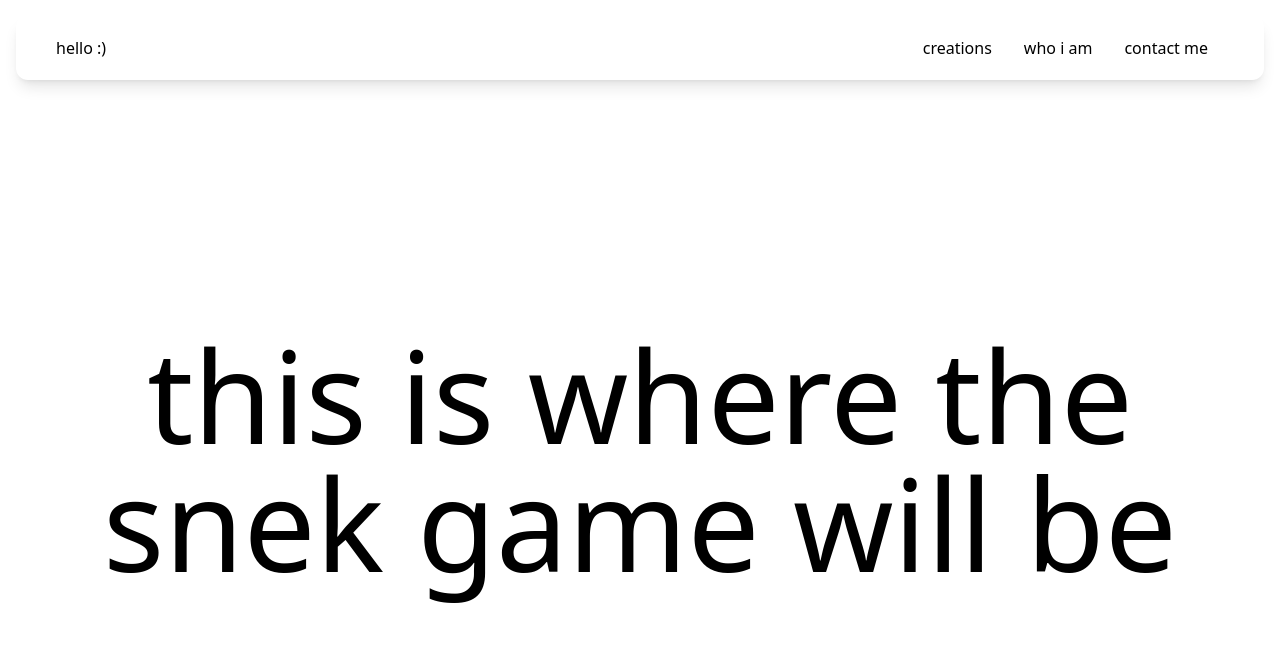
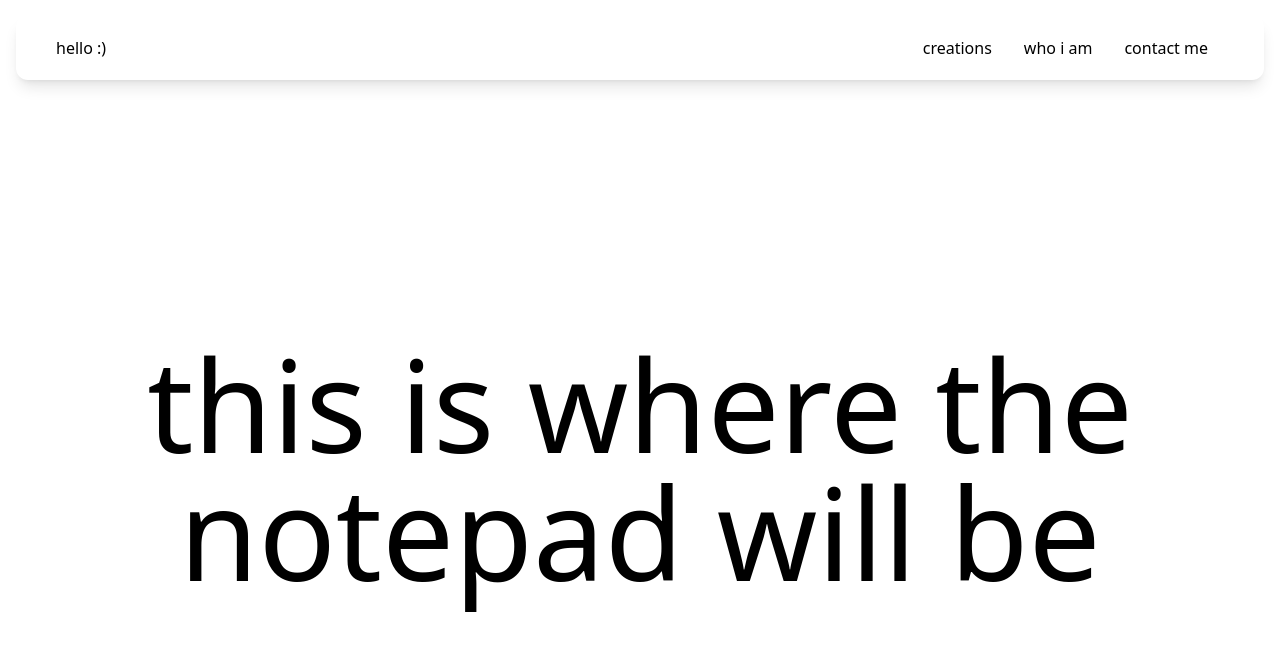
Before and after one commit to pegsdub/tailwindcss-react-v1, a React (Create React App) app: page /bouncy in a window 1280 px wide. Shown: the top 650 px of the page. Built offline with nearby package versions, Linux system fonts and the light colour scheme.

Commit message:
Changed to notepad. Will make notion project.

```diff
--- a/src/components/Hero.js
+++ b/src/components/Hero.js
@@ -19,9 +19,8 @@ const Hero = () => {
                 </div>
             </div>
             <Link to='/bouncy' className="-m-2 py-3 px-5 bg-transparent font-extralight rounded-full lg:text-2xl md:text-lg base:text-sm hover:bg-green-100 transition duration-1000 ease-in-out flex flex-row items-center animate-bounce shadow-xl">
-                <em>snek game</em>
-                <svg class="w-6 h-6 ml-2" fill="none" stroke="currentColor" viewBox="0 0 24 24" xmlns="http://www.w3.org/2000/svg"><path stroke-linecap="round" stroke-linejoin="round" stroke-width="2" d="M14.752 11.168l-3.197-2.132A1 1 0 0010 9.87v4.263a1 1 0 001.555.832l3.197-2.132a1 1 0 000-1.664z"></path><path stroke-linecap="round" stroke-linejoin="round" stroke-width="2" d="M21 12a9 9 0 11-18 0 9 9 0 0118 0z"></path></svg>
-            </Link>
+                <em>need a notepad?</em>
+                <svg class="w-6 h-6 ml-2" fill="none" stroke="currentColor" viewBox="0 0 24 24" xmlns="http://www.w3.org/2000/svg"><path stroke-linecap="round" stroke-linejoin="round" stroke-width="2" d="M15.232 5.232l3.536 3.536m-2.036-5.036a2.5 2.5 0 113.536 3.536L6.5 21.036H3v-3.572L16.732 3.732z"></path></svg>            </Link>
         </div>
     );
 };
--- a/src/pages/bouncy.js
+++ b/src/pages/bouncy.js
@@ -3,8 +3,8 @@ import React from 'react'
 const Bouncy = () => {
     return (
         <div className="p-8 bg-gradient-to-b from-white to-white h-screen flex flex-col justify-center items-center">
-            <h1 className="text-center lg:text-9xl md:text-7xl sm:text-5xl text-3xl font-extralight mb-14 animate-bounce">
-                this is where the snek game will be
+            <h1 className="text-center lg:text-9xl md:text-7xl sm:text-5xl text-3xl font-extralight mb-14">
+                this is where the notepad will be
             </h1>
             <p>
             </p>
```
